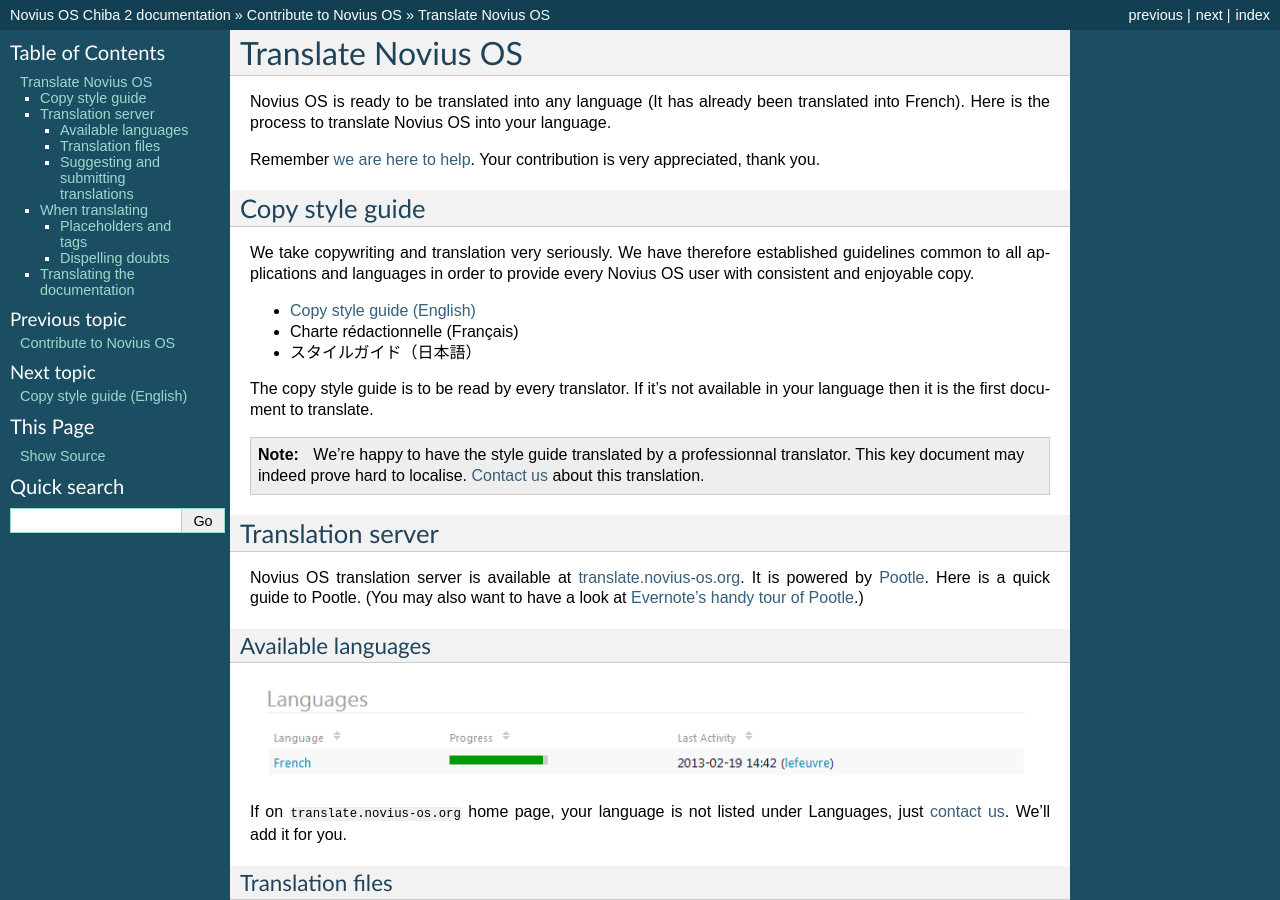
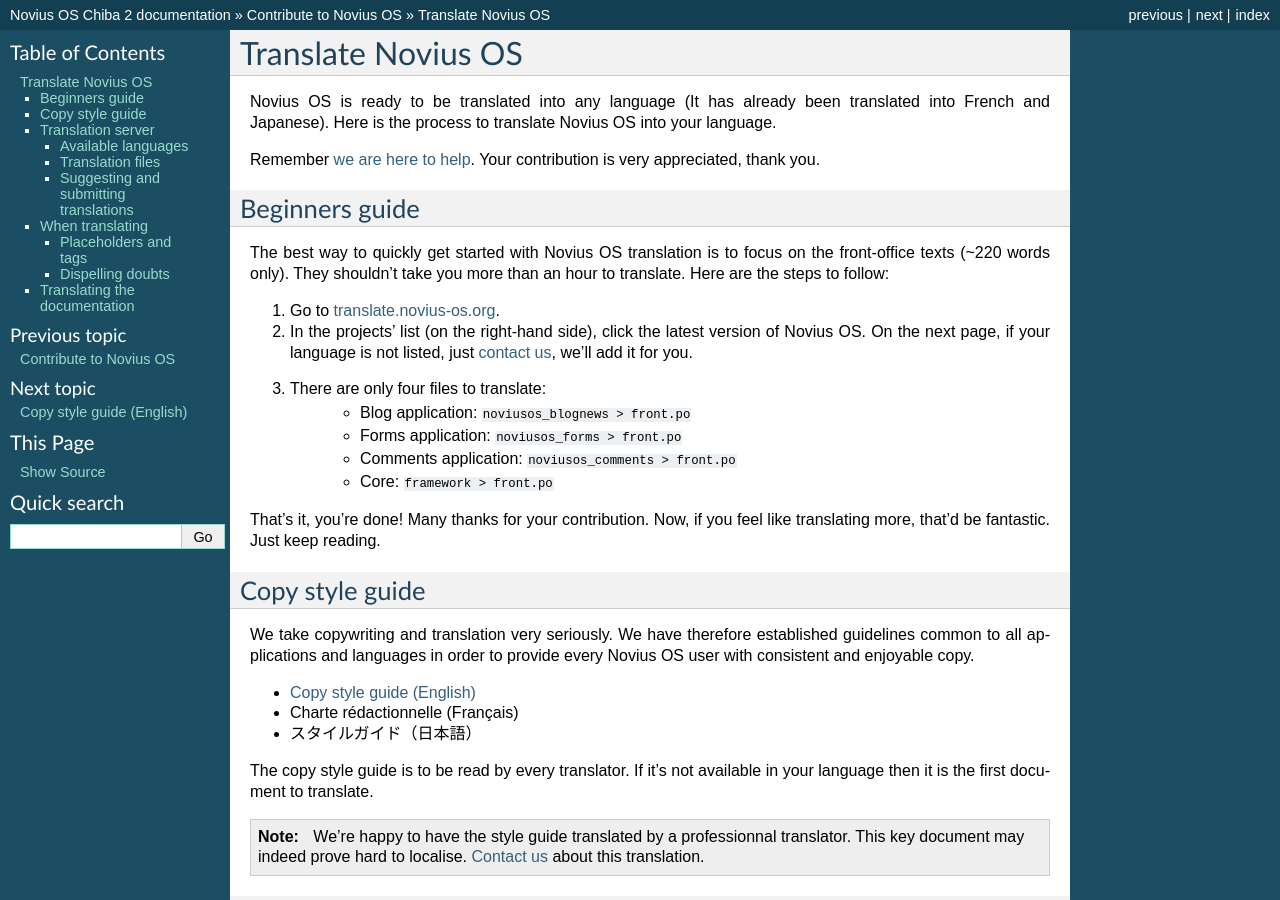
Before and after one commit to Meroje/documentation-en, a Sphinx documentation site: the page built from source/contribute/translate.rst, in a window 1280 px wide and 900 px high. Built offline with Sphinx 7.4.7, drawn with Linux system fonts in a browser that asks for light colours.

Commit message:
Translate NOS - Beginners guide

```diff
--- a/source/contribute/translate.rst
+++ b/source/contribute/translate.rst
@@ -1,10 +1,24 @@
 Translate Novius OS
 ###################
 
-Novius OS is ready to be translated into any language (It has already been translated into French). Here is the process to translate Novius OS into your language.
+Novius OS is ready to be translated into any language (It has already been translated into French and Japanese). Here is the process to translate Novius OS into your language.
 
 Remember `we are here to help <http://forums.novius-os.org/en/want-translate-novius,15.html>`__. Your contribution is very appreciated, thank you.
 
+Beginners guide
+***************
+
+The best way to quickly get started with Novius OS translation is to focus on the front-office texts (~220 words only). They shouldn’t take you more than an hour to translate. Here are the steps to follow:
+
+1. Go to `translate.novius-os.org <http://translate.novius-os.org>`__.
+2. In the projects’ list (on the right-hand side), click the latest version of Novius OS. On the next page, if your language is not listed, just `contact us <http://forums.novius-os.org/en/want-translate-novius,15.html>`__, we'll add it for you.
+3. There are only four files to translate:
+    * Blog application: :file:`noviusos_blognews > front.po`
+    * Forms application: :file:`noviusos_forms > front.po`
+    * Comments application: :file:`noviusos_comments > front.po`
+    * Core: :file:`framework > front.po`
+
+That’s it, you’re done! Many thanks for your contribution. Now, if you feel like translating more, that’d be fantastic. Just keep reading.
 
 Copy style guide
 ****************
```
